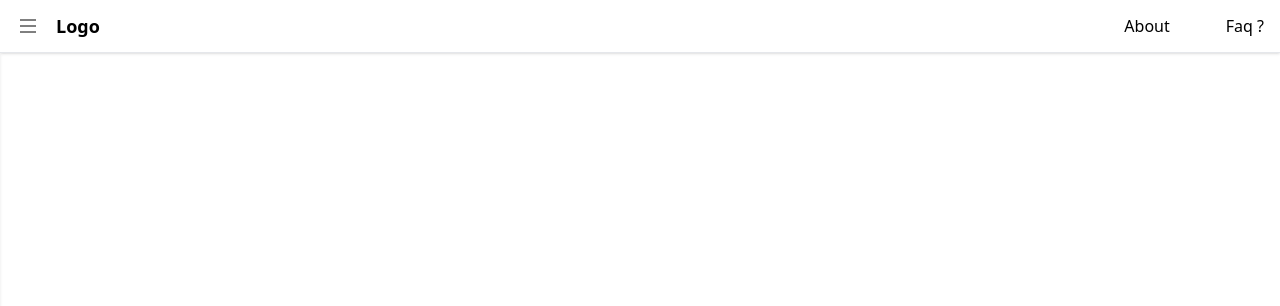
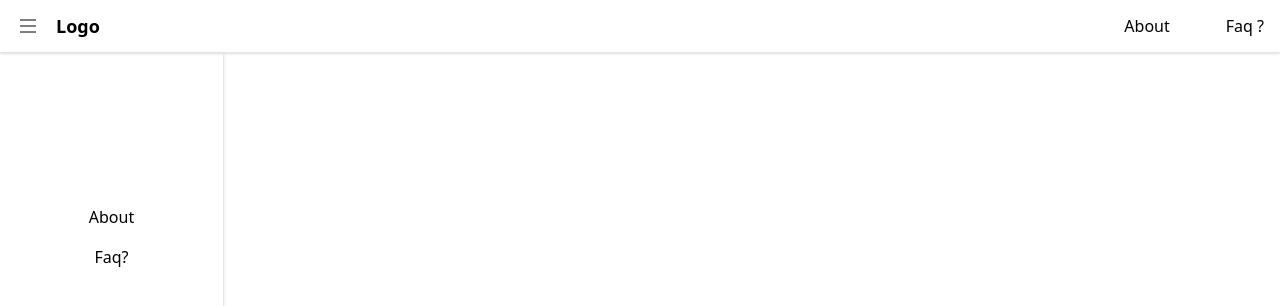
Before and after one commit to justizha/SIMRS, a website: page index.html in a window 1280 px wide. Both pictures are taken after a click on the button 28 px from the left and 26 px from the top of the page. Shown: the top 306 px of the page. Drawn offline with Linux system fonts and the light colour scheme.

Commit message:
toggle navbar fix

```diff
--- a/index.html
+++ b/index.html
@@ -4,7 +4,6 @@
 <head>
     <meta charset="UTF-8">
     <meta name="viewport" content="width=device-width, initial-scale=1.0">
-    <script src="script.js" defer></script>
     <link rel="stylesheet" href="dist/output.css">
     <title>Document</title>
 </head>
@@ -36,5 +35,14 @@
         </ul>
     </div>
 </body>
+<script>
+    const mobileMenuBtn = document.getElementById("MobileMenuBtn");
+    const mobile = document.getElementById("mobile-menu");
+
+    mobileMenuBtn.addEventListener("click", () => {
+        mobile.classList.toggle("translate-x-0");
+    });
+
+</script>
 
 </html>
--- a/script.js
+++ /dev/null
@@ -1,6 +0,0 @@
-    const mobileMenuBtn = document.getElementById("MobileMenuBtn");
-    const mobile = document.getElementById("mobile-menu");
-
-    mobileMenuBtn.addEventListener("click", () => {
-        mobile.classList.toggle("translate-x-0");
-    });
```
Also changed, not shown: dist/output.css.
